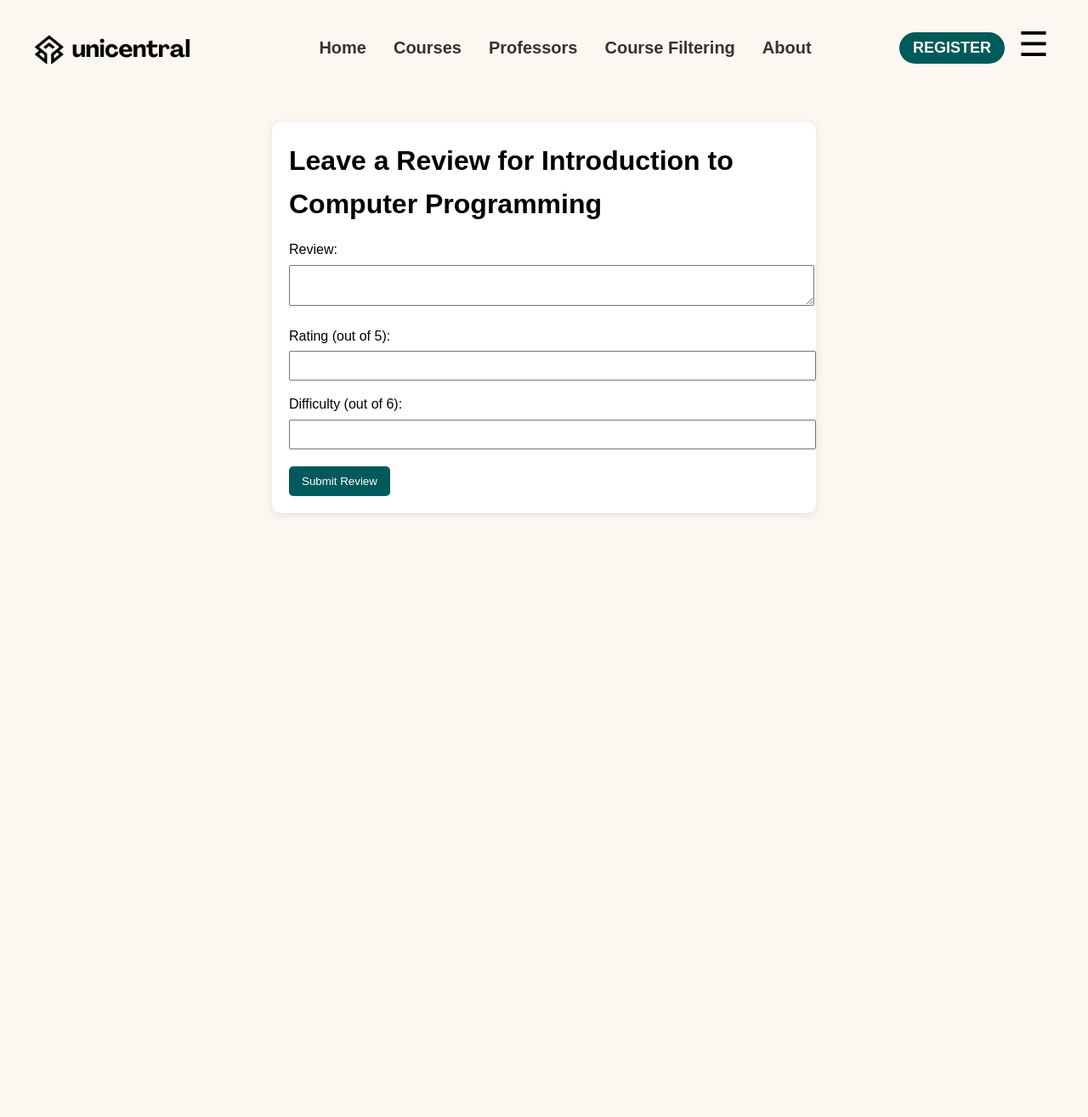
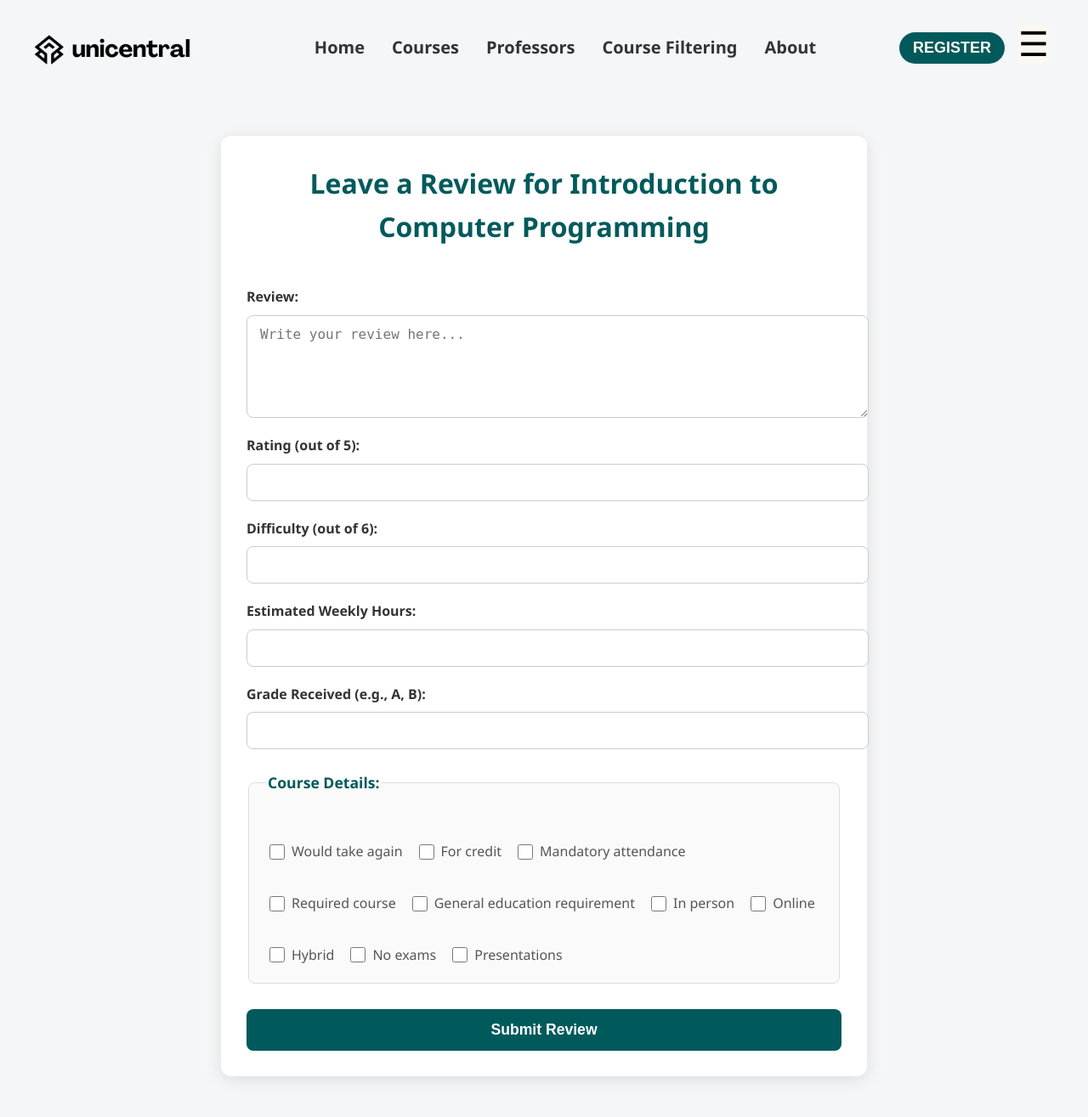
Before and after one commit to AhmedZ70/UniCentral, a Django app: page /courses/1/review/ in a window 1280 px wide. Shown: the whole page at 85% size. Before the commit the page ends 606 px from the top, so only its background shows below. Run offline with Django 5.2, Linux system fonts and the light colour scheme; data comes from the database, SQL or seed files in the repository.

```diff
--- a/backend/uni_central/uni_central/templates/course_detail.html
+++ b/backend/uni_central/uni_central/templates/course_detail.html
@@ -49,7 +49,7 @@
                 <p class="no-reviews-message">No reviews available for this course.</p>
             {% endif %}
 
-            <a href="{% url 'review-create' course.id %}" class="leave-review-button">Leave a Review</a>
+            <a id="leave-review-btn" href="#" class="leave-review-button">Leave a Review</a>
         </section>
     </main>
 
@@ -145,6 +145,6 @@
         }
     </style>
 
-    <script src="{% static 'js/index.js' %}"></script>
+    <script type="module" src="{% static 'js/auth.js' %}"></script>
 </body>
 </html>
--- a/backend/uni_central/uni_central/templates/review_form.html
+++ b/backend/uni_central/uni_central/templates/review_form.html
@@ -6,6 +6,145 @@
     <meta name="viewport" content="width=device-width, initial-scale=1.0">
     <title>Leave a Review</title>
     <link rel="stylesheet" href="{% static 'css/style.css' %}">
+    <style>
+        /* General Styles */
+        body {
+            font-family: 'Segoe UI', Tahoma, Geneva, Verdana, sans-serif;
+            background-color: #f4f6f8;
+            margin: 0;
+            padding: 0;
+            color: #333;
+        }
+
+        /* Main Content */
+        .main-content.review-form-page {
+            max-width: 700px;
+            margin: 3rem auto;
+            padding: 30px;
+            background: #ffffff;
+            border-radius: 12px;
+            box-shadow: 0 4px 20px rgba(0, 0, 0, 0.1);
+        }
+
+        .main-content.review-form-page h1 {
+            text-align: center;
+            margin-bottom: 25px;
+            font-size: 2rem;
+            color: #005a5b;
+        }
+
+        /* Form Styles */
+        form {
+            display: flex;
+            flex-direction: column;
+        }
+
+        form label {
+            margin-top: 20px;
+            font-weight: 600;
+            font-size: 1rem;
+            color: #333;
+        }
+
+        form textarea,
+        form input[type="number"],
+        form input[type="text"] {
+            width: 100%;
+            padding: 12px 15px;
+            margin-top: 8px;
+            border: 1px solid #ccc;
+            border-radius: 8px;
+            font-size: 1rem;
+            transition: border-color 0.3s ease;
+        }
+
+        form textarea:focus,
+        form input[type="number"]:focus,
+        form input[type="text"]:focus {
+            border-color: #005a5b;
+            outline: none;
+            box-shadow: 0 0 5px rgba(0, 90, 91, 0.2);
+        }
+
+        /* Fieldset Styles */
+        fieldset {
+            margin-top: 25px;
+            border: 1px solid #ddd;
+            padding: 20px;
+            border-radius: 8px;
+            background-color: #fafafa;
+        }
+
+        fieldset legend {
+            font-weight: 700;
+            font-size: 1.1rem;
+            color: #005a5b;
+        }
+
+        /* Checkbox Styles */
+        .checkbox-group {
+            display: flex;
+            flex-wrap: wrap;
+            gap: 15px;
+            margin-top: 15px;
+        }
+
+        .checkbox-group label {
+            display: flex;
+            align-items: center;
+            font-weight: 500;
+            color: #555;
+            cursor: pointer;
+        }
+
+        .checkbox-group input[type="checkbox"] {
+            margin-right: 8px;
+            width: 18px;
+            height: 18px;
+            accent-color: #005a5b;
+            cursor: pointer;
+        }
+
+        /* Submit Button */
+        .submit-review-button {
+            margin-top: 30px;
+            padding: 14px 20px;
+            background-color: #005a5b;
+            color: #ffffff;
+            border: none;
+            border-radius: 8px;
+            font-size: 1.1rem;
+            font-weight: 600;
+            cursor: pointer;
+            transition: background-color 0.3s ease, transform 0.2s ease;
+        }
+
+        .submit-review-button:hover {
+            background-color: #004e4f;
+            transform: translateY(-2px);
+        }
+
+        .submit-review-button:active {
+            transform: translateY(0);
+        }
+
+        /* Responsive Design */
+        @media (max-width: 768px) {
+            .main-content.review-form-page {
+                margin: 2rem 1rem;
+                padding: 25px;
+            }
+
+            .main-content.review-form-page h1 {
+                font-size: 1.75rem;
+            }
+
+            .submit-review-button {
+                font-size: 1rem;
+                padding: 12px 18px;
+            }
+        }
+    </style>
 </head>
 <body>
     {% include 'partials/navbar.html' %}
@@ -13,54 +152,64 @@
         <h1>Leave a Review for {{ course.title }}</h1>
         <form method="POST" action="{% url 'review-create' course.id %}">
             {% csrf_token %}
+
+            <!-- Text-based review -->
             <label for="review">Review:</label>
-            <textarea id="review" name="review" required></textarea>
+            <textarea id="review" name="review" placeholder="Write your review here..." rows="5" required></textarea>
 
+            <!-- Rating fields -->
             <label for="rating">Rating (out of 5):</label>
             <input type="number" id="rating" name="rating" step="0.1" min="0" max="5" required>
 
             <label for="difficulty">Difficulty (out of 6):</label>
             <input type="number" id="difficulty" name="difficulty" min="1" max="6" required>
 
+            <label for="estimated_hours">Estimated Weekly Hours:</label>
+            <input type="number" id="estimated_hours" name="estimated_hours" step="0.1" min="0" required>
+
+            <label for="grade">Grade Received (e.g., A, B):</label>
+            <input type="text" id="grade" name="grade" maxlength="2" required>
+
+            <!-- Boolean fields -->
+            <fieldset>
+                <legend>Course Details:</legend>
+                <div class="checkbox-group">
+                    <label>
+                        <input type="checkbox" name="would_take_again"> Would take again
+                    </label>
+                    <label>
+                        <input type="checkbox" name="for_credit"> For credit
+                    </label>
+                    <label>
+                        <input type="checkbox" name="mandatory_attendance"> Mandatory attendance
+                    </label>
+                    <label>
+                        <input type="checkbox" name="required_course"> Required course
+                    </label>
+                    <label>
+                        <input type="checkbox" name="is_gened"> General education requirement
+                    </label>
+                    <label>
+                        <input type="checkbox" name="in_person"> In person
+                    </label>
+                    <label>
+                        <input type="checkbox" name="online"> Online
+                    </label>
+                    <label>
+                        <input type="checkbox" name="hybrid"> Hybrid
+                    </label>
+                    <label>
+                        <input type="checkbox" name="no_exams"> No exams
+                    </label>
+                    <label>
+                        <input type="checkbox" name="presentations"> Presentations
+                    </label>
+                </div>
+            </fieldset>
+
+            <!-- Submit button -->
             <button type="submit" class="submit-review-button">Submit Review</button>
         </form>
     </main>
-
-    <style>
-        .review-form-page {
-            max-width: 600px;
-            margin: 2rem auto;
-            padding: 20px;
-            background: #fff;
-            border-radius: 10px;
-            box-shadow: 0 2px 10px rgba(0, 0, 0, 0.1);
-        }
-
-        form label {
-            display: block;
-            margin-top: 15px;
-        }
-
-        form textarea,
-        form input {
-            width: 100%;
-            padding: 8px;
-            margin-top: 5px;
-        }
-
-        .submit-review-button {
-            margin-top: 20px;
-            padding: 10px 15px;
-            background-color: #005a5b;
-            color: white;
-            border: none;
-            border-radius: 5px;
-            cursor: pointer;
-        }
-
-        .submit-review-button:hover {
-            background-color: #004e4f;
-        }
-    </style>
 </body>
 </html>
--- a/backend/uni_central/uni_central/views.py
+++ b/backend/uni_central/uni_central/views.py
@@ -50,26 +50,53 @@ def course_detail(request, course_id):
 def create_review(request, course_id):
     if request.method == 'POST':
         course = get_object_or_404(Course, id=course_id)
+        user = request.user  # Assuming the user is logged in
+
+        # Collecting data from the form
         review_text = request.POST.get('review')
         rating = request.POST.get('rating')
         difficulty = request.POST.get('difficulty')
+        estimated_hours = request.POST.get('estimated_hours')
+        grade = request.POST.get('grade')
 
-        if not review_text or not rating or not difficulty:
-            return HttpResponseBadRequest("Missing required fields.")
+        # Boolean fields
+        would_take_again = request.POST.get('would_take_again') == 'on'
+        for_credit = request.POST.get('for_credit') == 'on'
+        mandatory_attendance = request.POST.get('mandatory_attendance') == 'on'
+        required_course = request.POST.get('required_course') == 'on'
+        is_gened = request.POST.get('is_gened') == 'on'
+        in_person = request.POST.get('in_person') == 'on'
+        online = request.POST.get('online') == 'on'
+        hybrid = request.POST.get('hybrid') == 'on'
+        no_exams = request.POST.get('no_exams') == 'on'
+        presentations = request.POST.get('presentations') == 'on'
 
         # Create the review
         Review.objects.create(
-            user=request.user,
+            user=user,
             course=course,
             review=review_text,
-            rating=float(rating),
-            difficulty=int(difficulty),
+            rating=float(rating) if rating else None,
+            difficulty=int(difficulty) if difficulty else None,
+            estimated_hours=float(estimated_hours) if estimated_hours else None,
+            grade=grade,
+            would_take_again=would_take_again,
+            for_credit=for_credit,
+            mandatory_attendance=mandatory_attendance,
+            required_course=required_course,
+            is_gened=is_gened,
+            in_person=in_person,
+            online=online,
+            hybrid=hybrid,
+            no_exams=no_exams,
+            presentations=presentations,
         )
 
         return redirect('course-detail', course_id=course_id)
     else:
         course = get_object_or_404(Course, id=course_id)
         return render(request, 'review_form.html', {'course': course})
+
 
 # API View for Getting Courses in a Specific Department
 class DepartmentCoursesView(APIView):
```
Also changed, not shown: backend/uni_central/uni_central/static/js/auth.js (+27 -3 lines).
